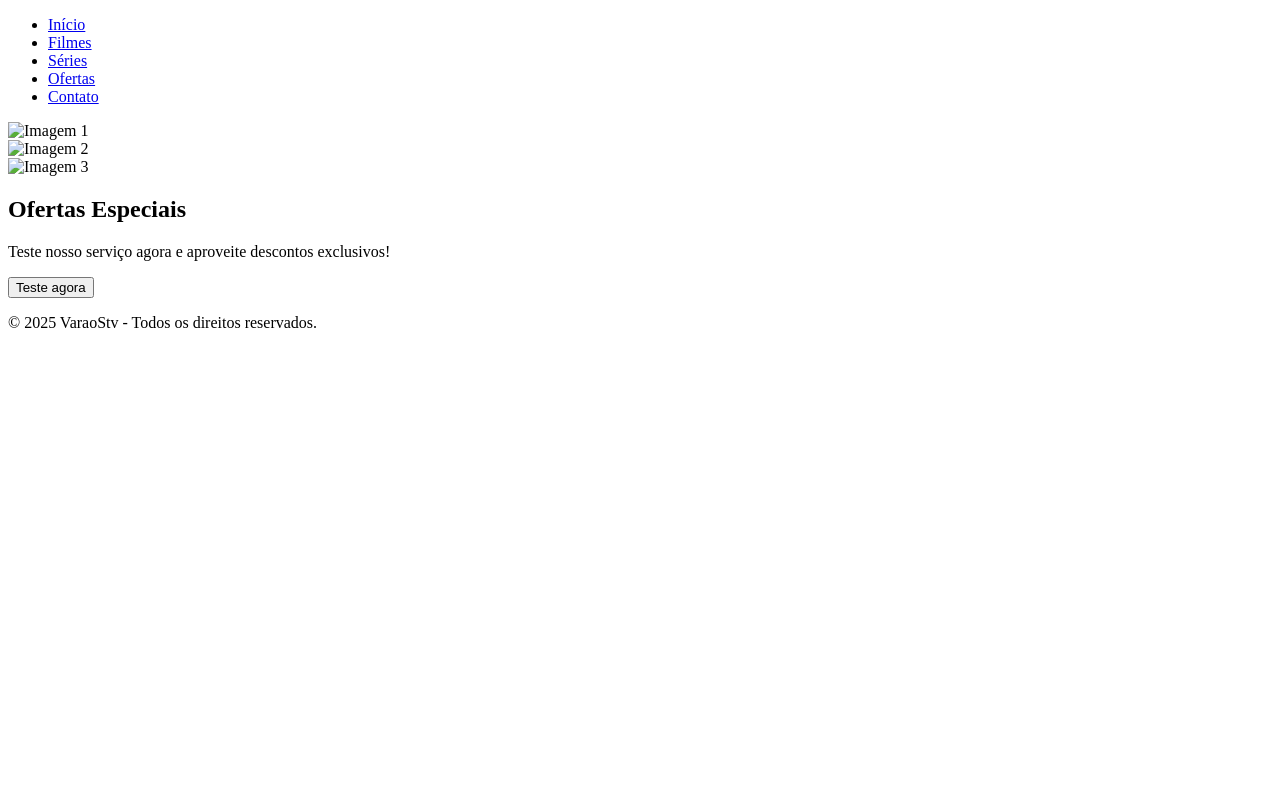
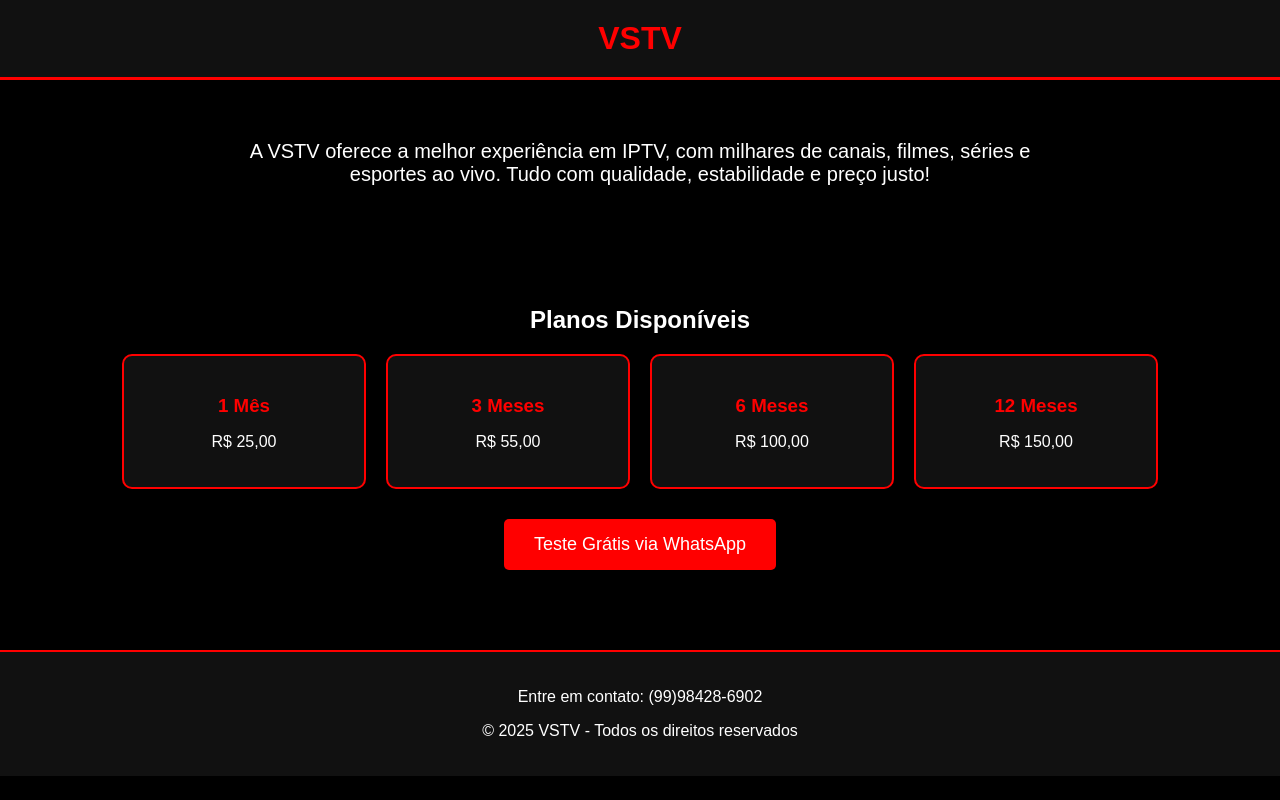
Before and after one commit to varaostv/varaostv.github.io, a plain HTML site: page index.html in a window 1280 px wide. Drawn offline with Linux system fonts and the light colour scheme.

Commit message:
Update index.html

```diff
--- a/index.html
+++ b/index.html
@@ -1,50 +1,123 @@
 <!DOCTYPE html>
-<html lang="pt">
+<html lang="pt-BR">
 <head>
-    <meta charset="UTF-8">
-    <meta name="viewport" content="width=device-width, initial-scale=1.0">
-    <title>VaraoStv - IPTV Premium</title>
-    <link rel="stylesheet" href="styles.css">
-    <!-- Adicionando fontes do Google Fonts -->
-    <link href="https://fonts.googleapis.com/css2?family=Roboto:wght@400;500;700&display=swap" rel="stylesheet">
+  <meta charset="UTF-8" />
+  <meta name="viewport" content="width=device-width, initial-scale=1.0"/>
+  <title>VSTV - Sua IPTV de Qualidade</title>
+  <style>
+    body {
+      margin: 0;
+      font-family: Arial, sans-serif;
+      background-color: #000;
+      color: #fff;
+      scroll-behavior: smooth;
+    }
+    header {
+      background-color: #111;
+      padding: 20px;
+      text-align: center;
+      border-bottom: 3px solid red;
+    }
+    .logo {
+      font-size: 32px;
+      font-weight: bold;
+      color: red;
+    }
+    section {
+      padding: 40px 20px;
+      text-align: center;
+    }
+    .intro {
+      font-size: 20px;
+      max-width: 800px;
+      margin: auto;
+    }
+    .planos {
+      display: flex;
+      flex-wrap: wrap;
+      justify-content: center;
+      gap: 20px;
+    }
+    .plano {
+      background-color: #111;
+      border: 2px solid red;
+      border-radius: 10px;
+      padding: 20px;
+      width: 200px;
+    }
+    .plano h3 {
+      color: red;
+      margin-bottom: 10px;
+    }
+    .whatsapp-btn {
+      margin-top: 30px;
+      background-color: red;
+      color: #fff;
+      padding: 15px 30px;
+      border: none;
+      border-radius: 5px;
+      font-size: 18px;
+      cursor: pointer;
+      text-decoration: none;
+      display: inline-block;
+    }
+    footer {
+      background-color: #111;
+      text-align: center;
+      padding: 20px;
+      border-top: 2px solid red;
+      margin-top: 40px;
+    }
+    @media (max-width: 600px) {
+      .planos {
+        flex-direction: column;
+        align-items: center;
+      }
+    }
+  </style>
 </head>
 <body>
-    <!-- Cabeçalho com navegação -->
+
   <header>
-        <nav>
-            <ul>
-                <li><a href="#home">Início</a></li>
-                <li><a href="#filmes">Filmes</a></li>
-                <li><a href="#series">Séries</a></li>
-                <li><a href="#ofertas">Ofertas</a></li>
-                <li><a href="#contato">Contato</a></li>
-            </ul>
-        </nav>
+    <div class="logo">VSTV</div>
   </header>
 
-    <!-- Carrossel de imagens -->
-    <section id="home" class="carousel">
-        <div class="carousel-item">
-            <img src="imagem1.jpg" alt="Imagem 1">
-        </div>
-        <div class="carousel-item">
-            <img src="imagem2.jpg" alt="Imagem 2">
-        </div>
-        <div class="carousel-item">
-            <img src="imagem3.jpg" alt="Imagem 3">
+  <section id="apresentacao">
+    <div class="intro">
+      <p>A VSTV oferece a melhor experiência em IPTV, com milhares de canais, filmes, séries e esportes ao vivo. Tudo com qualidade, estabilidade e preço justo!</p>
     </div>
   </section>
 
-    <!-- Seção de Ofertas -->
-    <section id="ofertas">
-        <h2>Ofertas Especiais</h2>
-        <p>Teste nosso serviço agora e aproveite descontos exclusivos!</p>
-        <button class="cta-button">Teste agora</button>
+  <section id="planos">
+    <h2>Planos Disponíveis</h2>
+    <div class="planos">
+      <div class="plano">
+        <h3>1 Mês</h3>
+        <p>R$ 25,00</p>
+      </div>
+      <div class="plano">
+        <h3>3 Meses</h3>
+        <p>R$ 55,00</p>
+      </div>
+      <div class="plano">
+        <h3>6 Meses</h3>
+        <p>R$ 100,00</p>
+      </div>
+      <div class="plano">
+        <h3>12 Meses</h3>
+        <p>R$ 150,00</p>
+      </div>
+    </div>
+    <a class="whatsapp-btn" target="_blank"
+       href="https://wa.me/5599984286902?text=teste%20iptv">
+       Teste Grátis via WhatsApp
+    </a>
   </section>
 
-    <!-- Rodapé -->
   <footer>
-        <p>&copy; 2025 VaraoStv - Todos os direitos reservados.</p>
+    <p>Entre em contato: (99)98428-6902</p>
+    <p>&copy; 2025 VSTV - Todos os direitos reservados</p>
   </footer>
+
 </body>
 </html>
```
Lines whose indentation alone changed are shown as unchanged.
